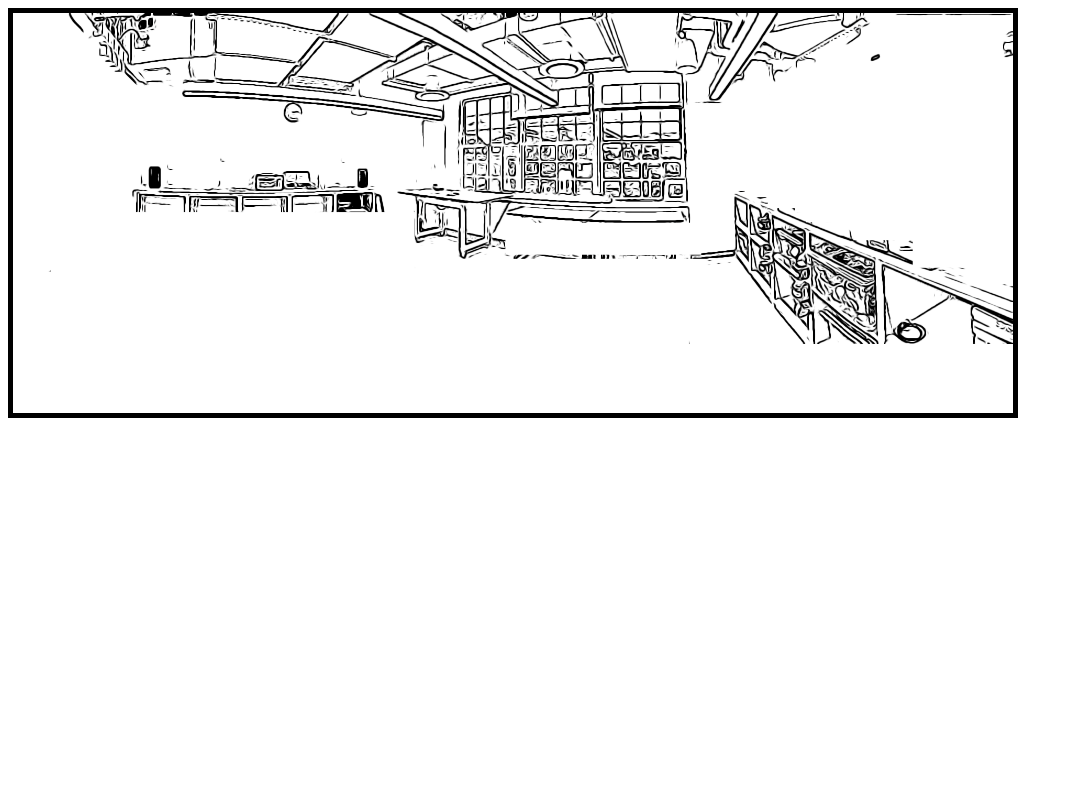
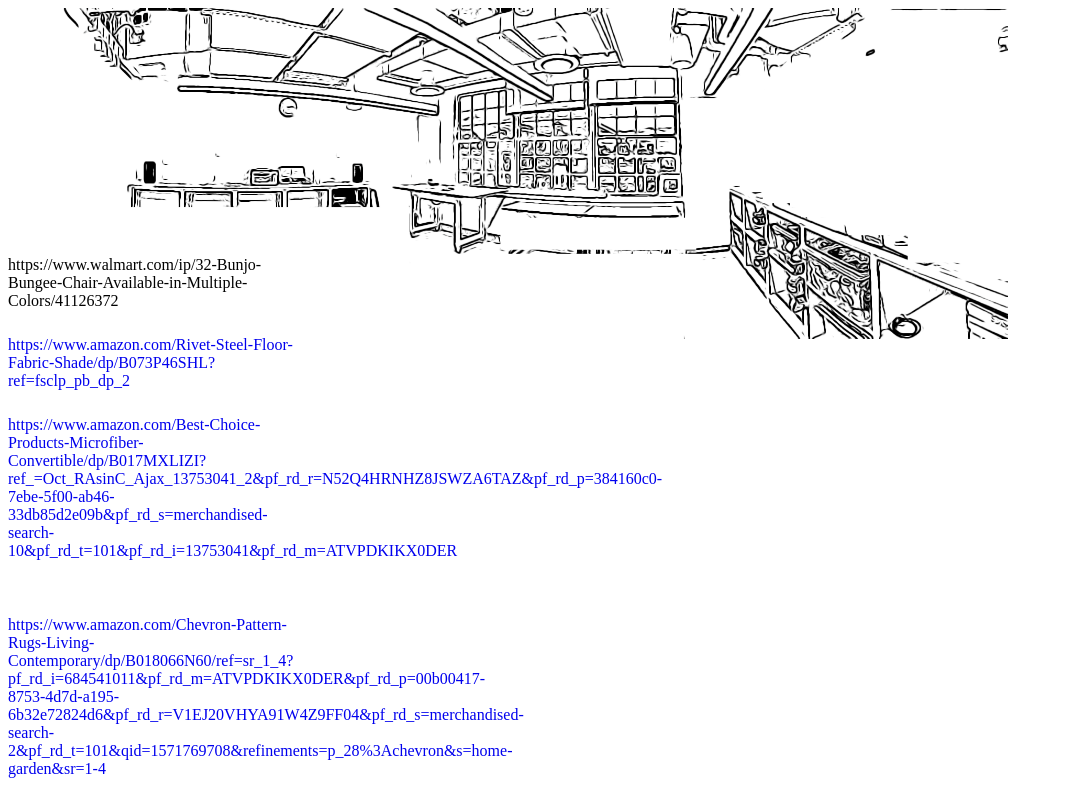
Before and after one commit to c23sh/c23sh.github.io, a plain HTML site: page Room.html in a window 1280 px wide. Shown: the whole page, without its empty margins (0-1073 px from the left). Drawn offline with Linux system fonts and the light colour scheme.

Commit message:
did stuff

```diff
--- a/Room.html
+++ b/Room.html
@@ -3,22 +3,68 @@
 
 <head>
     <title>This is my room design!</title>
+    <style type="text/css">
+    #room {
+        background-image: url("./imgs/blank-room.png");
+        width: 1000px;
+        height: 400px;
+        background-size: contain;
+        /*border: black solid 5px;*/
+        background-repeat: no-repeat;
+    }
 
-    <style type="text/css">
+    #one {
+        /*background-color: red;*/
+        width: 300px;
+        height: 50px;
+        position: absolute;
+        top: 30%;
+    }
 
-    	#room {
-    		background-image: url("./imgs/blank-room.png");
-    		width: 1000px;
-    		height: 400px;
-    		background-size:contain;
-    		border:black solid 5px;
-            background-repeat: no-repeat;
-    	}
+    #two {
+        width: 300px;
+        height: 50px;
+        position: absolute;
+        top: 40%;
+    }
+
+    #three {
+        width: 300px;
+        height: 50px;
+        position: absolute;
+        top: 50%;
+    }
+
+    #four {
+        width: 300px;
+        height: 50px;
+        position: absolute;
+        top: 75%;
+    }
     </style>
 </head>
 
 <body>
-    <div id="room"></div>
+    <div id="room">
+     <!--    <a href="   "> -->
+            <div id="one" class="circle">
+                <p>https://www.walmart.com/ip/32-Bunjo-Bungee-Chair-Available-in-Multiple-Colors/41126372</p>
+            </div>
+        </a>
+        <a href="https://www.walmart.com/ip/32-Bunjo-Bungee-Chair-Available-in-Multiple-Colors/41126372">
+
+            <div id="two" class="circle">
+                <p>https://www.amazon.com/Rivet-Steel-Floor-Fabric-Shade/dp/B073P46SHL?ref=fsclp_pb_dp_2</p>
+            </div>
+        </a><a href="  https://www.amazon.com/Rivet-Steel-Floor-Fabric-Shade/dp/B073P46SHL?ref=fsclp_pb_dp_2">
+
+            <div id="three" class="circle">
+                <p>https://www.amazon.com/Best-Choice-Products-Microfiber-Convertible/dp/B017MXLIZI?ref_=Oct_RAsinC_Ajax_13753041_2&pf_rd_r=N52Q4HRNHZ8JSWZA6TAZ&pf_rd_p=384160c0-7ebe-5f00-ab46-33db85d2e09b&pf_rd_s=merchandised-search-10&pf_rd_t=101&pf_rd_i=13753041&pf_rd_m=ATVPDKIKX0DER</p>
+            </div>
+        </a><a href="https://www.amazon.com/Best-Choice-Products-Microfiber-Convertible/dp/B017MXLIZI?ref_=Oct_RAsinC_Ajax_13753041_2&pf_rd_r=N52Q4HRNHZ8JSWZA6TAZ&pf_rd_p=384160c0-7ebe-5f00-ab46-33db85d2e09b&pf_rd_s=merchandised-search-10&pf_rd_t=101&pf_rd_i=13753041&pf_rd_m=ATVPDKIKX0DER">
+            <div id="four" class="circle"><p>https://www.amazon.com/Chevron-Pattern-Rugs-Living-Contemporary/dp/B018066N60/ref=sr_1_4?pf_rd_i=684541011&pf_rd_m=ATVPDKIKX0DER&pf_rd_p=00b00417-8753-4d7d-a195-6b32e72824d6&pf_rd_r=V1EJ20VHYA91W4Z9FF04&pf_rd_s=merchandised-search-2&pf_rd_t=101&qid=1571769708&refinements=p_28%3Achevron&s=home-garden&sr=1-4</p>
+            </div>
+        </a><a href="https://www.amazon.com/Chevron-Pattern-Rugs-Living-Contemporary/dp/B018066N60/ref=sr_1_4?pf_rd_i=684541011&pf_rd_m=ATVPDKIKX0DER&pf_rd_p=00b00417-8753-4d7d-a195-6b32e72824d6&pf_rd_r=V1EJ20VHYA91W4Z9FF04&pf_rd_s=merchandised-search-2&pf_rd_t=101&qid=1571769708&refinements=p_28%3Achevron&s=home-garden&sr=1-4"></a>
 </body>
 
 </html>
```
